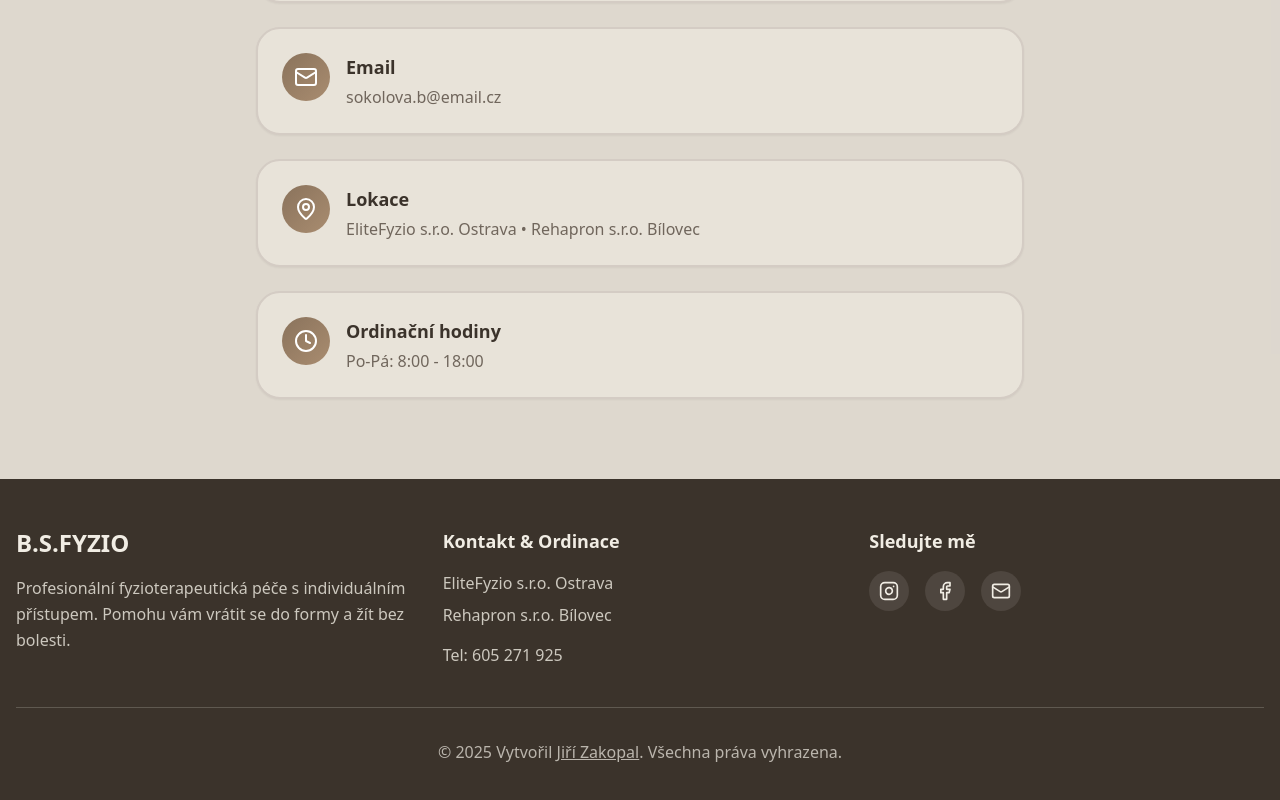
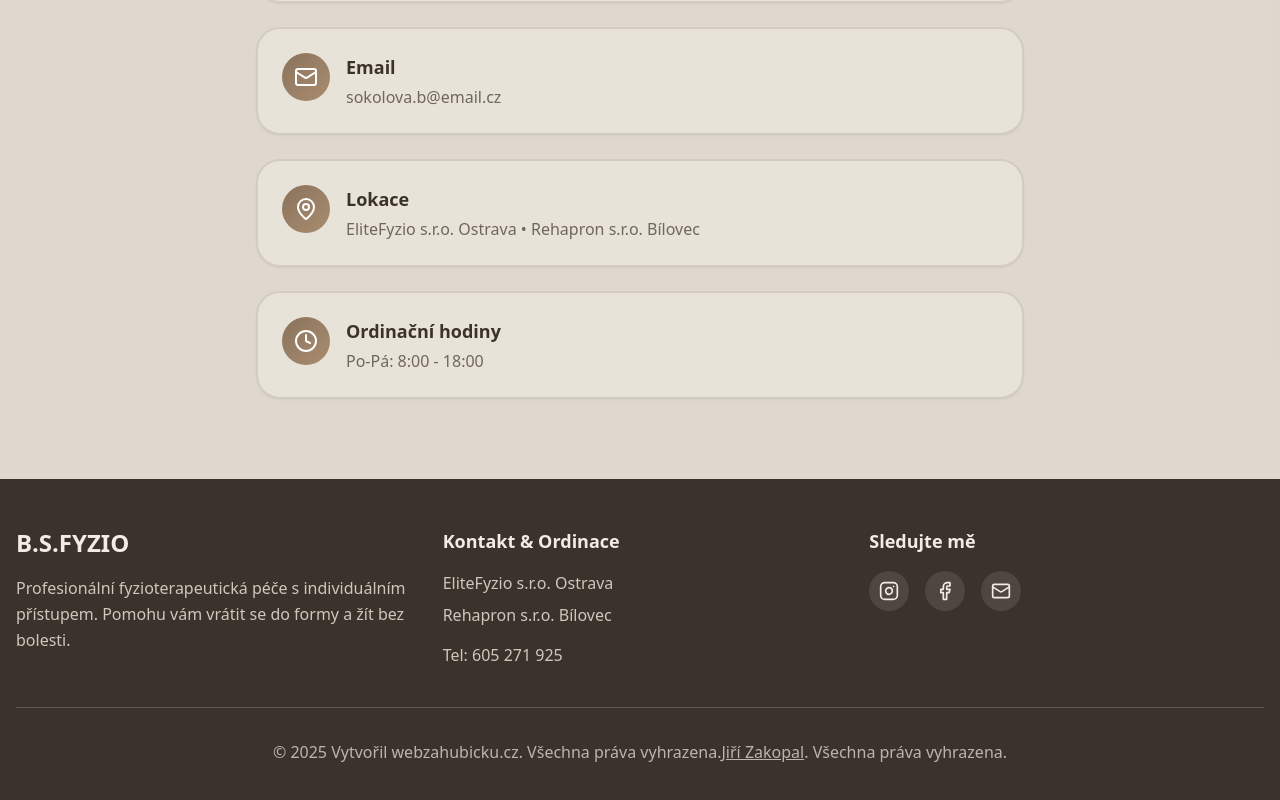
Before and after one commit to Zakopi/bsfyzio-page-magic, a React (Vite) app: page / in a window 1280 px wide. Shown: the part 4473-5273 px from the top of the page. Built offline with nearby package versions, Linux system fonts and the light colour scheme; the HTML template or start-up script is replaced by a standard one.

Commit message:
Visual edit in Lovable
Edited UI in Lovable

```diff
--- a/src/components/Footer.tsx
+++ b/src/components/Footer.tsx
@@ -43,7 +43,7 @@ const Footer = () => {
         </div>
 
         <div className="border-t border-background/20 pt-8 text-center text-background/70">
-          <p>© 2025 Vytvořil <a href="mailto:jiri.zakopal@gmail.com" className="underline hover:text-background/60 transition-colors">Jiří Zakopal</a>. Všechna práva vyhrazena.</p>
+          <p>© 2025 Vytvořil webzahubicku.cz. Všechna práva vyhrazena.<a href="mailto:jiri.zakopal@gmail.com" className="underline hover:text-background/60 transition-colors">Jiří Zakopal</a>. Všechna práva vyhrazena.</p>
         </div>
       </div>
     </footer>;
```
